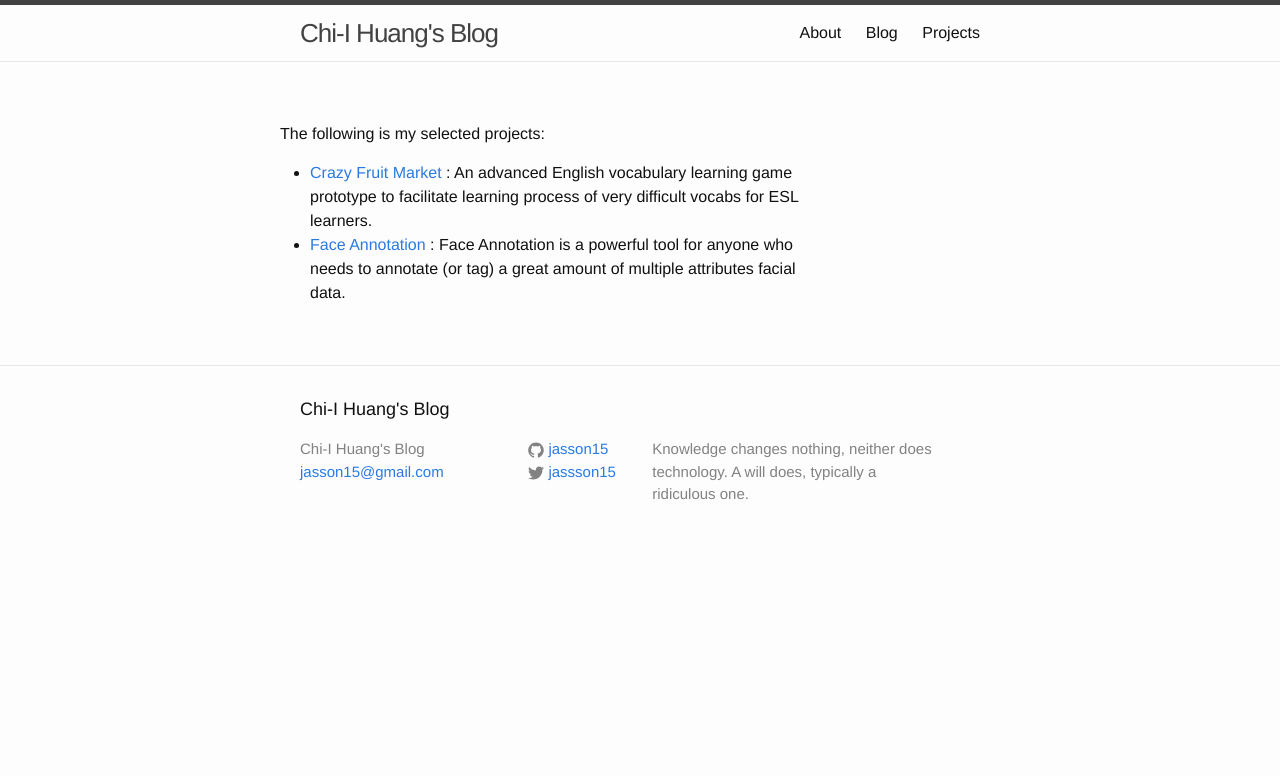
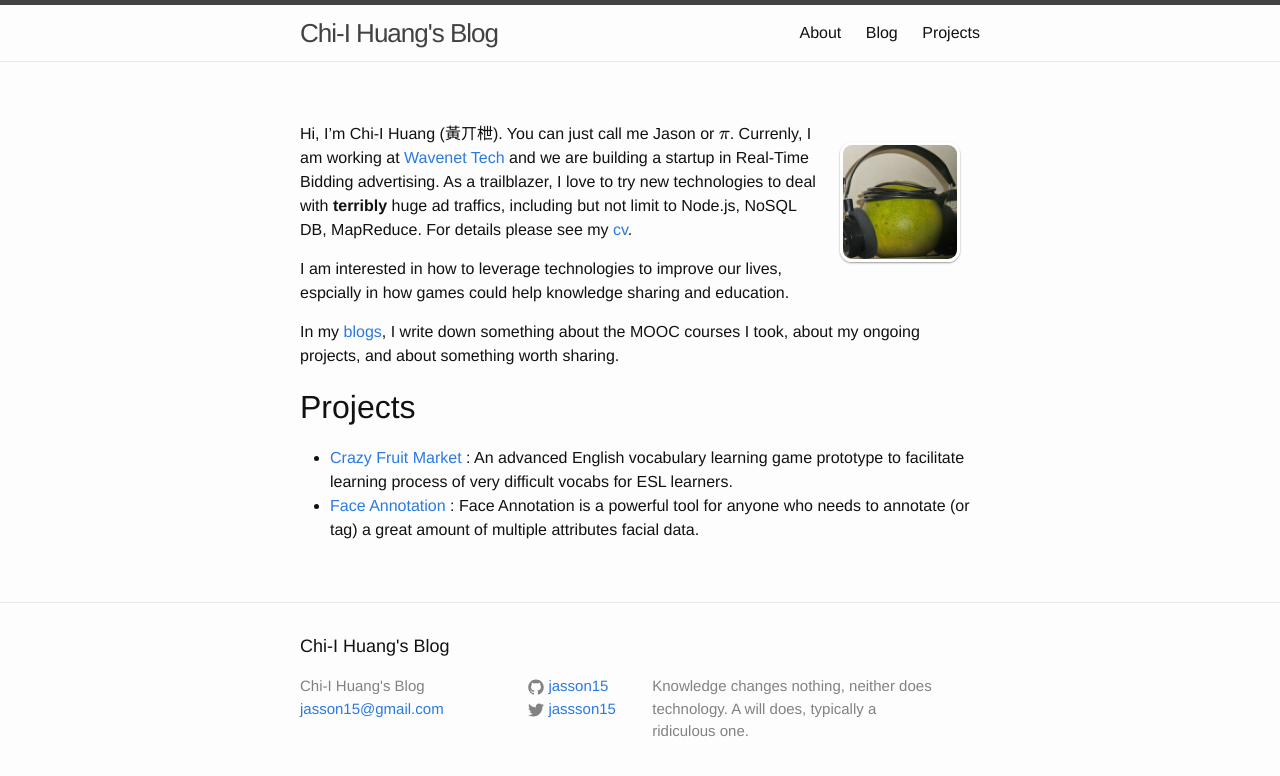
Before and after one commit to chiihuang/jasson15.github.io, a Jekyll site: the page built from index.md, in a window 1280 px wide. Shown: the top 776 px of the page. Built offline with Jekyll 4.4.1, drawn with Linux system fonts in a browser that asks for light colours; formulas are drawn with MathJax 3.

Commit message:
Refine the front and remove dup links

```diff
--- a/_layouts/default.html
+++ b/_layouts/default.html
@@ -8,14 +8,14 @@
     {% include header.html %}
     <div class="container">
       <div class="row">
-        <div class="col-sm-offset-2 col-sm-6 page-content">
+        <div class="page-content">
           <div class="wrapper">
             {{ content }}
           </div>
         </div>
-        <div class="col-sm-3 sidebar">
+<!--         <div class="col-sm-3 sidebar">
           {% include sidebar.html %}
-        </div>
+        </div> -->
       </div>
     </div>
 
--- a/_sass/_profile.scss
+++ b/_sass/_profile.scss
@@ -2,12 +2,12 @@
  * Profile
  */
 .author-image {
-	width: 75px;
-	height: 75px;
+	width: 120px;
+	height: 120px;
   border: 3px solid #FFF;
   box-shadow: 0 1px 2px rgba(0,0,0,0.4);
   border-radius: 10%;
   display: block;
-  margin-left: auto;
-  margin-right: auto;
+  margin: 20px;
+  float: right
 }
--- a/index.md
+++ b/index.md
@@ -3,7 +3,19 @@ layout: page
 <!-- title: Projects -->
 <!-- permalink: /projects/ -->
 ---
-The following is my selected projects:
+
+![Alt text](/assets/images/zabon.jpg){: .author-image }
+
+Hi, I'm Chi-I Huang (黃丌枻). You can just call me Jason or $$\pi$$. Currenly, I am working at [Wavenet Tech](http://www.wavenet.com.tw/) and we are building a startup in Real-Time Bidding advertising. As a trailblazer, I love to try new technologies to deal with **terribly** huge ad traffics, including but not limit to Node.js, NoSQL DB, MapReduce. For details please see my [cv](/assets/ChiIHuang.pdf).
+
+I am interested in how to leverage technologies to improve our lives, espcially in how games could help knowledge sharing and education.
+
+<!-- People pay to send messages  -->
+
+In my [blogs](/blog), I write down something about the MOOC courses I took, about my ongoing projects, and about something worth sharing.
+
+
+## Projects
 
 - [Crazy Fruit Market][cfm-gh] : An advanced English vocabulary learning game prototype to facilitate learning process of very difficult vocabs for ESL learners.
 - [Face Annotation][fa-cmlab] : Face Annotation is a powerful tool for anyone who needs to annotate (or tag) a great amount of multiple attributes facial data.
```
Also changed, not shown: about.md (+1 -3 lines), projects.md (+1 -9 lines), 1 other file.
